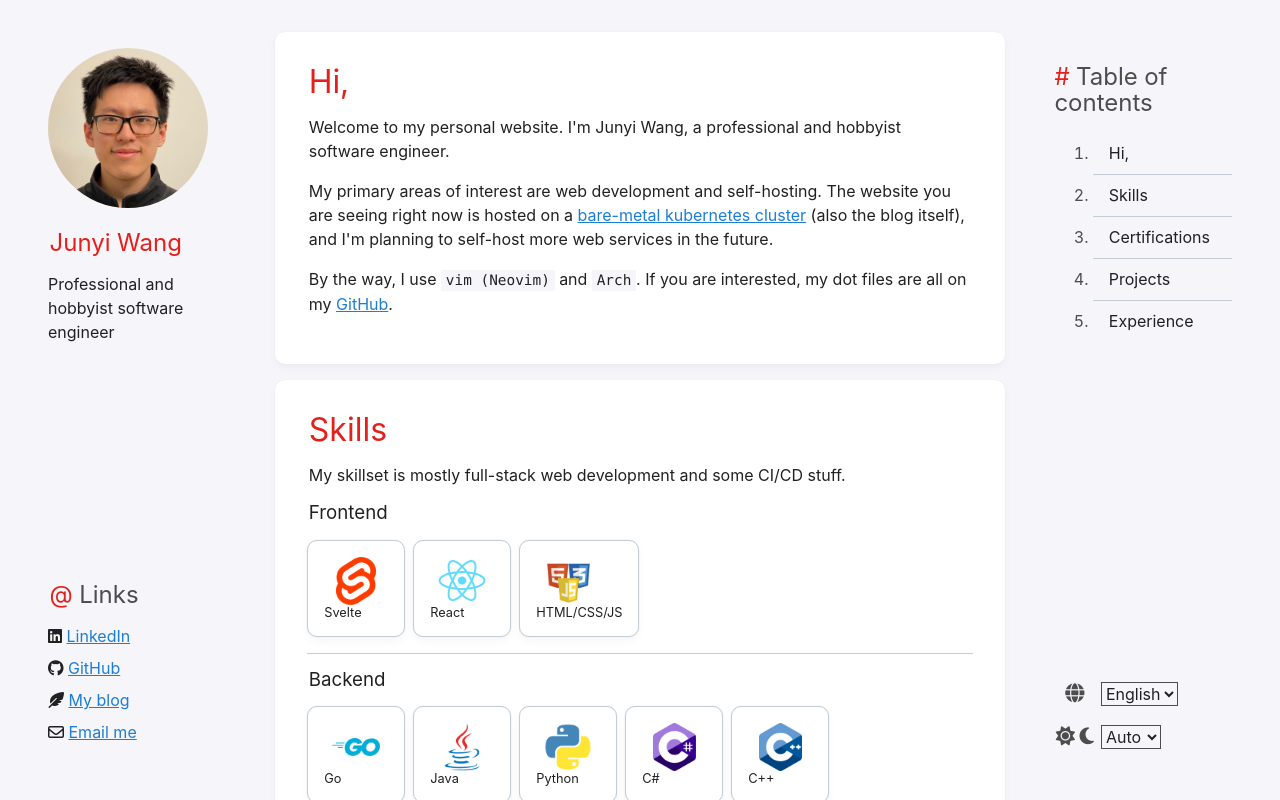
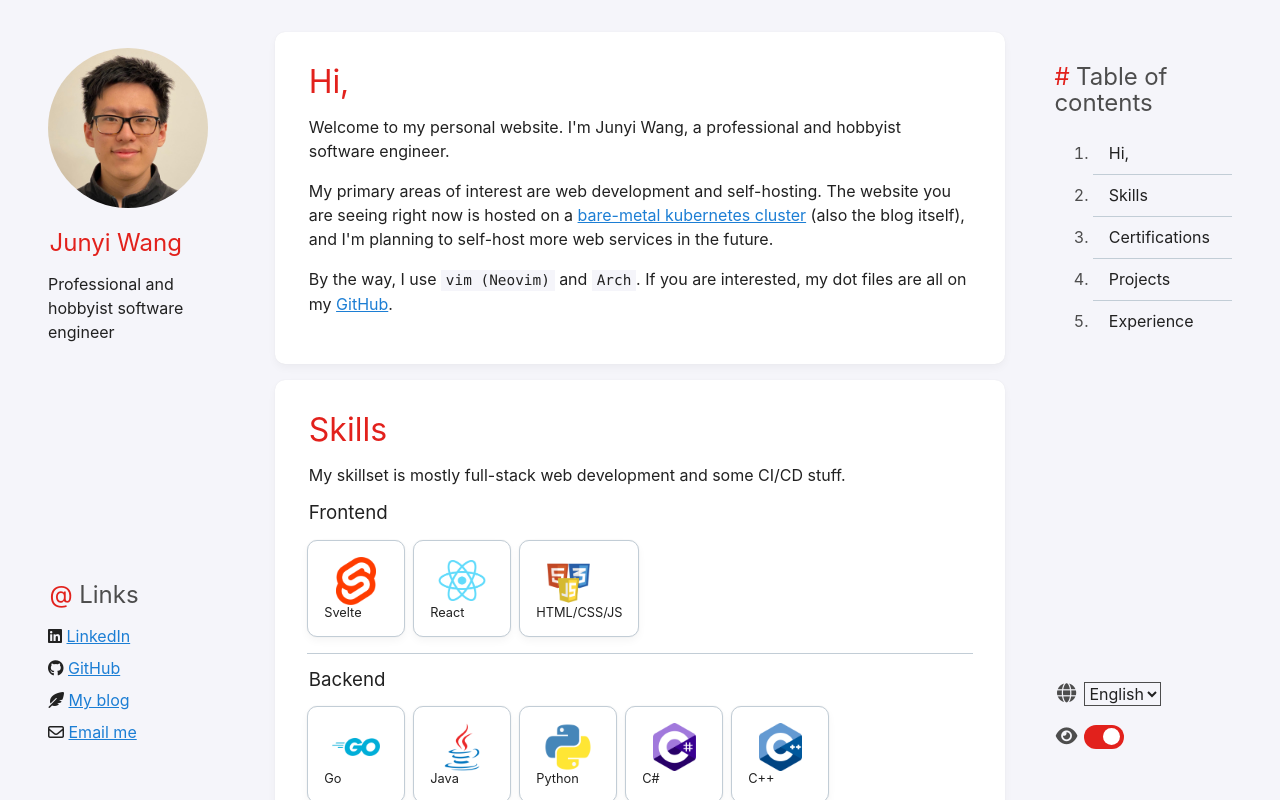
Before and after one commit to junyi-me/myself, a SvelteKit app: page / in a window 1280 px wide. Built offline with nearby package versions, Linux system fonts and the light colour scheme.

Commit message:
infinite loop

```diff
--- a/src/app.html
+++ b/src/app.html
@@ -10,13 +10,8 @@
       (function() {
         // Check localStorage for theme
         const pref = JSON.parse(localStorage.getItem('content') || '{}').pref || {};
-        const theme = pref.theme || 'auto';
-
-        if (theme === 'dark' || (theme === 'auto' && window.matchMedia('(prefers-color-scheme: dark)').matches)) {
-          document.documentElement.dataset.scheme = 'dark';
-        } else {
-          document.documentElement.dataset.scheme = 'light';
-        }
+        const dark = pref.darkTheme || pref.systemTheme && window.matchMedia('(prefers-color-scheme: dark)').matches || false;
+        document.documentElement.dataset.scheme = dark ? 'dark' : 'light';
       })();
     </script>
 	</head>
--- a/src/lib/tech/Tech.svelte
+++ b/src/lib/tech/Tech.svelte
@@ -14,7 +14,7 @@
 
   let dark = $state(false);
   const unsubscribe = store.subscribe(store => {
-    dark = store.pref.dark;
+    dark = store.pref.darkTheme;
   });
   onDestroy(unsubscribe);
 </script>
--- a/src/routes/Preference.svelte
+++ b/src/routes/Preference.svelte
@@ -2,32 +2,33 @@
   import Card from "$lib/Card.svelte";
   import { locale } from "$lib/i18n";
   import { onDestroy } from "svelte";
-  import store, { type ThemeType } from "./stores";
   import Dropdown from "./Dropdown.svelte";
   import type { LanguageType } from "$lib/data/translations";
+  import store from "./stores";
+  import ToggleSwitch from "./ToggleSwitch.svelte";
 
   let { onConfirm = () => {} }: { onConfirm?: () => void; } = $props();
-
-  const switchColor = (dark: boolean) => {
-    if (dark) {
-      document.documentElement.dataset.scheme = 'dark';
-    } else {
-      document.documentElement.dataset.scheme = 'light';
-    }
-  };
 
   const mediaQuery = window.matchMedia('(prefers-color-scheme: dark)');
   let switchFn: ((e: MediaQueryListEvent) => void) | null = null;
 
-  const switchTheme = (theme: ThemeType) => {
-    if (theme === 'auto') {
+  const switchThemeColor = (dark: boolean) => document.documentElement.dataset.scheme = dark ? 'dark' : 'light';
+
+  const switchTheme = (userDark: boolean, systemTheme: boolean) => {
+    if (systemTheme) {
       // Add the listener only if it doesn't exist
       if (!switchFn) {
-        switchFn = (e: MediaQueryListEvent) => switchColor(e.matches);
+        switchFn = (e: MediaQueryListEvent) => switchThemeColor(e.matches);
         mediaQuery.addEventListener('change', switchFn);
       }
-      // Set the initial color based on current preference
-      switchColor(mediaQuery.matches);
+
+      // Set the color based on current system preference
+      switchThemeColor(mediaQuery.matches);
+      // also update store, for other components to react
+      // store.update((current) => {
+      //   current.pref.darkTheme = mediaQuery.matches;
+      //   return current;
+      // });
       return;
     }
 
@@ -37,14 +38,13 @@
       switchFn = null;
     }
     // Manually set the theme
-    switchColor(theme === 'dark');
+    switchThemeColor(userDark);
   };
 
   // Subscribe to store changes
   const unsubscribe = store.subscribe(store => {
     // theme
-    const theme = store.pref.theme;
-    switchTheme(theme);
+    switchTheme(store.pref.darkTheme, store.pref.systemTheme);
 
     // language
     $locale = store.pref.lang;
@@ -64,14 +64,6 @@
     { value: 'jp', label: '日本語' },
     { value: 'zh', label: '中文' },
   ];
-
-  type themeOptType = { value: ThemeType, txLabel: string };
-  let themeOptions: themeOptType[] = [
-    { value: 'light', txLabel: 'pref.colorTheme.light' },
-    { value: 'dark', txLabel: 'pref.colorTheme.dark' },
-    { value: 'auto', txLabel: 'pref.colorTheme.auto' },
-  ];
-
 </script>
 
 <Card transparent>
@@ -87,12 +79,19 @@
       </tr>
       <tr class="entry">
         <td>
-          <i class="fa-solid fa-sun"></i>
-          <i class="fa-solid fa-moon"></i>
+          <i class="fa-solid fa-eye"></i>
         </td>
         <td>
-          <Dropdown bind:selected={$store.pref.theme} options={themeOptions} onChange={onConfirm} />
+          <ToggleSwitch bind:checked={$store.pref.systemTheme} onChange={onConfirm} />
         </td>
+        {#if $store.pref.systemTheme === false}
+            <td>
+              <i class="fa-solid fa-moon"></i>
+            </td>
+            <td>
+              <ToggleSwitch bind:checked={$store.pref.darkTheme} onChange={onConfirm} />
+            </td>
+        {/if}
       </tr>
     </tbody>
   </table>
--- a/src/routes/stores.ts
+++ b/src/routes/stores.ts
@@ -1,10 +1,10 @@
 import type { LanguageType } from '$lib/data/translations';
 import { writable, type Writable } from 'svelte/store';
 
-export type ThemeType = 'light' | 'dark' | 'auto';
 export type PrefType = {
   lang: LanguageType;
-  theme: ThemeType;
+  darkTheme: boolean;
+  systemTheme: boolean;
 }
 export type StoreType = {
   pref: PrefType;
@@ -14,7 +14,8 @@ const stored = localStorage.content;
 const store: Writable<StoreType> = writable(stored ? JSON.parse(stored) : {
   pref: {
     lang: 'en',
-    theme: 'auto',
+    darkTheme: false,
+    systemTheme: true
   }
 });
 
```
